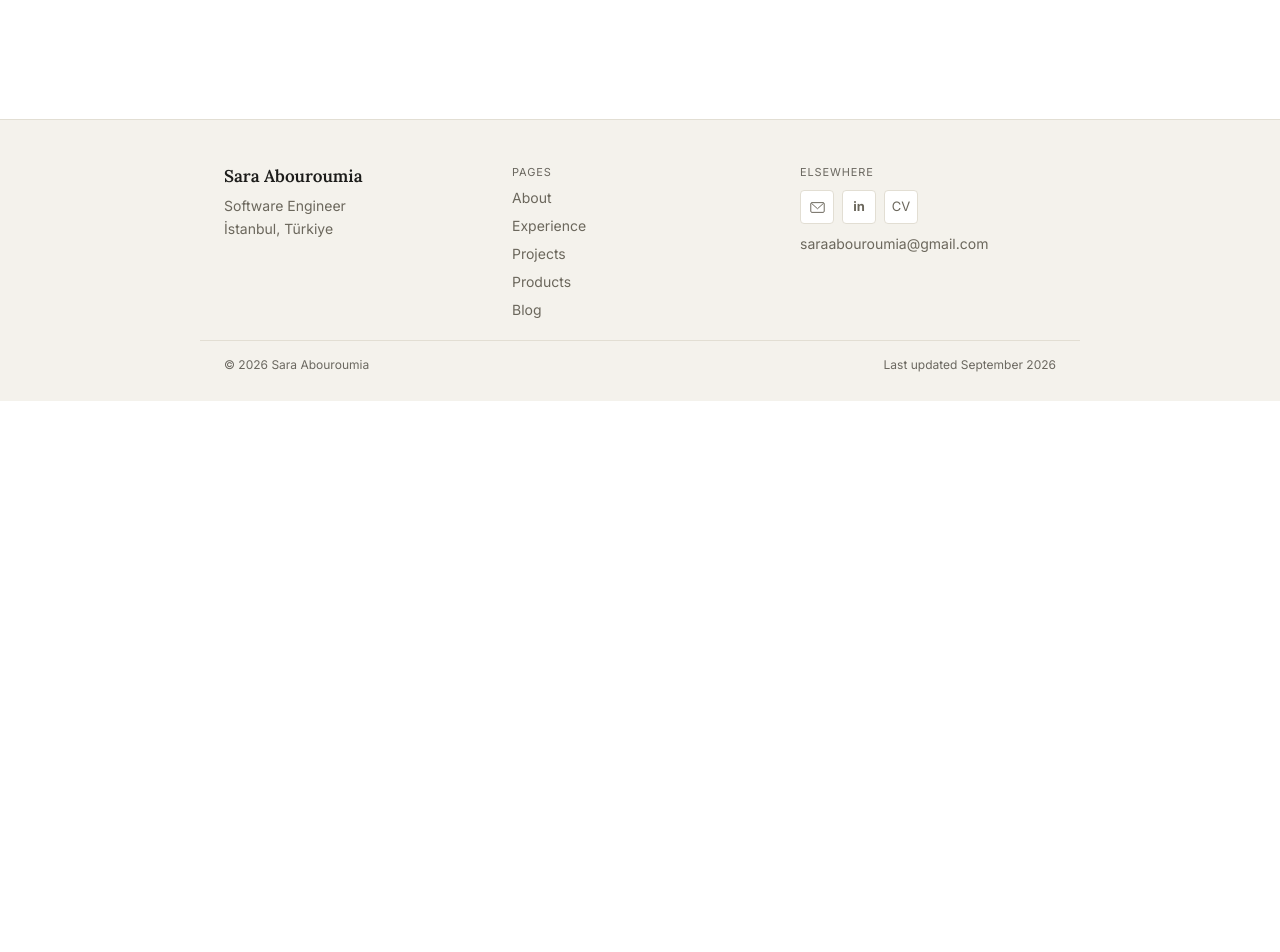
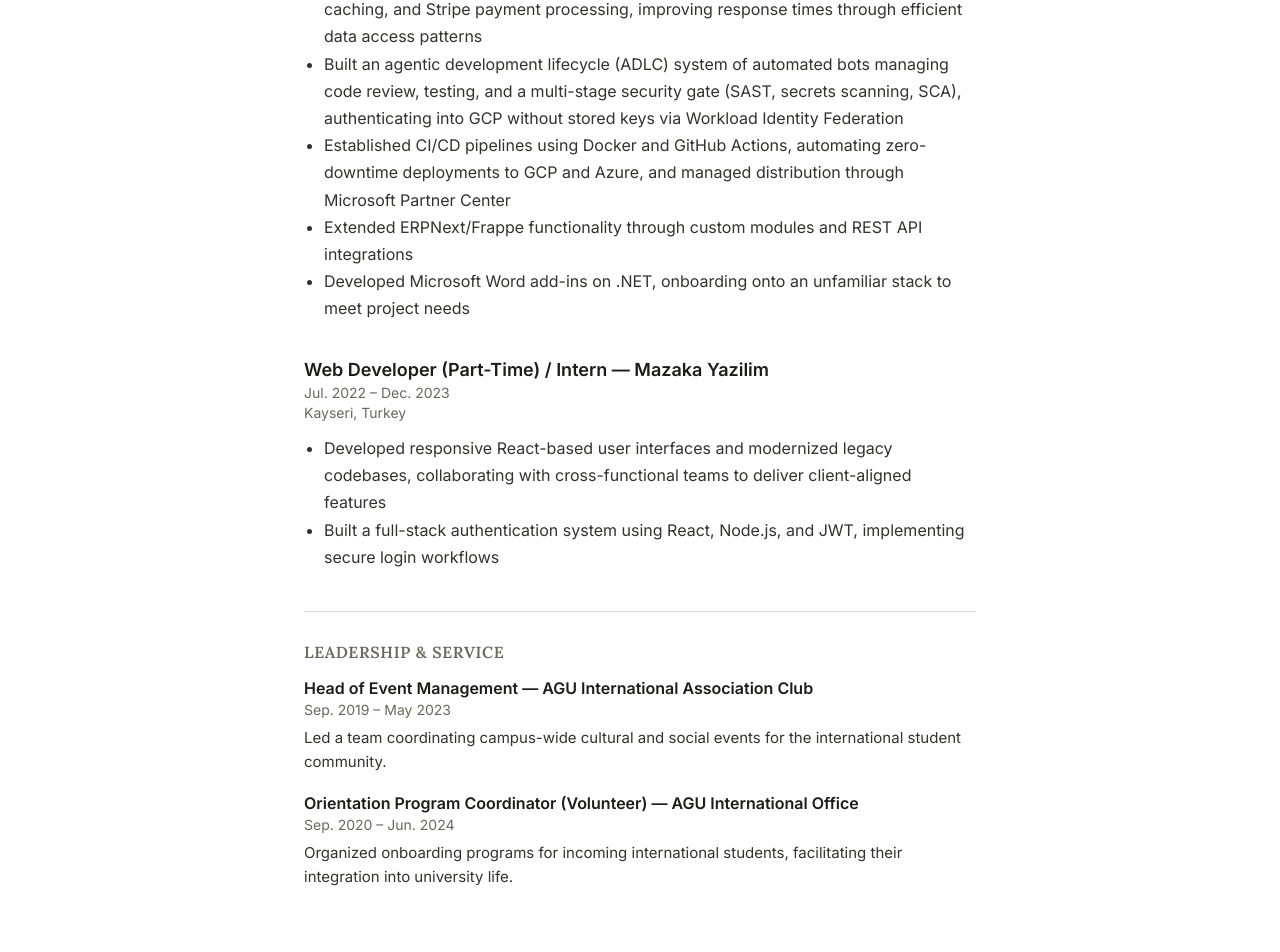
Before and after one commit to Sara-Abouroumia/sara-abouroumia.dev, a Next.js app: page /experience in a window 1280 px wide. Shown: the part 399-1351 px from the top of the page. Before the commit the page ends 800 px from the top, so only its background shows below. Built offline with nearby package versions, Linux system fonts and the light colour scheme.

Commit message:
Build Experience page and shared section primitives

```diff
--- a/src/app/experience/page.tsx
+++ b/src/app/experience/page.tsx
@@ -1,3 +1,50 @@
-export default function Page() {
-  return <h1 className="font-serif text-[30px] font-semibold">Experience</h1>;
+import type { Metadata } from "next";
+import { EntryHeading, PageTitle, Section } from "@/components/section";
+import { roles, service } from "@/content/experience";
+
+export const metadata: Metadata = {
+  title: "Experience",
+  description:
+    "Software engineering roles at Nextarp and Mazaka Yazilim, plus university leadership and volunteering.",
+};
+
+export default function ExperiencePage() {
+  return (
+    <div>
+      <PageTitle>Experience</PageTitle>
+
+      {roles.map((role) => (
+        <div key={`${role.org}-${role.start}`} className="mb-9">
+          <EntryHeading
+            title={`${role.title} — ${role.org}`}
+            meta={`${role.start} – ${role.end}`}
+          />
+          <p className="mb-3 text-sm text-muted">{role.location}</p>
+          <ul className="list-disc pl-5 text-base leading-[1.7] text-text-soft">
+            {role.bullets.map((b) => (
+              <li key={b}>{b}</li>
+            ))}
+          </ul>
+        </div>
+      ))}
+
+      <Section title="Leadership & Service" className="mt-10">
+        {service.map((s, i) => (
+          <div
+            key={`${s.org}-${s.start}`}
+            className={i < service.length - 1 ? "mb-[18px]" : ""}
+          >
+            <EntryHeading
+              title={`${s.title} — ${s.org}`}
+              meta={`${s.start} – ${s.end}`}
+              size="text-base"
+            />
+            <p className="mt-1.5 text-[15px] leading-relaxed text-text-soft">
+              {s.summary}
+            </p>
+          </div>
+        ))}
+      </Section>
+    </div>
+  );
 }
--- a/src/components/section.tsx
+++ b/src/components/section.tsx
@@ -1,28 +1,20 @@
 import type { ReactNode } from "react";
 
 /**
- * The repeating page section from the design: a rule across the top, then a
- * small uppercase serif heading, then content.
- *
- * `first` drops the top border for the section that opens a page.
+ * The repeating page section from the design: a rule across the top, a small
+ * uppercase serif heading, then content.
  */
 export function Section({
   title,
   children,
-  first = false,
+  className = "",
 }: {
   title: string;
   children: ReactNode;
-  first?: boolean;
+  className?: string;
 }) {
   return (
-    <section
-      className={
-        first
-          ? "mt-10"
-          : "mt-8 border-t border-border pt-7 first:mt-0 first:border-0 first:pt-0"
-      }
-    >
+    <section className={`mt-8 border-t border-border pt-7 ${className}`}>
       <h2 className="mb-3.5 font-serif text-base font-semibold uppercase tracking-[0.04em] text-muted">
         {title}
       </h2>
@@ -30,3 +22,37 @@ export function Section({
     </section>
   );
 }
+
+/** The h1 used at the top of every page except the home page. */
+export function PageTitle({ children }: { children: ReactNode }) {
+  return (
+    <h1 className="mb-9 font-serif text-[30px] font-semibold">{children}</h1>
+  );
+}
+
+/**
+ * Title-and-date row for a role or project.
+ *
+ * Deliberately stacked (column, not space-between). The design chat hit a bug
+ * where a long title wrapping in a space-between row swallowed the gap beneath
+ * it and overlapped the next block. Stacking removes that whole class of bug
+ * rather than tuning margins around it.
+ */
+export function EntryHeading({
+  title,
+  meta,
+  as: Tag = "h3",
+  size = "text-lg",
+}: {
+  title: string;
+  meta: string;
+  as?: "h2" | "h3";
+  size?: string;
+}) {
+  return (
+    <div className="flex flex-col gap-0.5">
+      <Tag className={`${size} font-semibold leading-tight`}>{title}</Tag>
+      <span className="text-sm text-muted">{meta}</span>
+    </div>
+  );
+}
--- /dev/null
+++ b/src/content/experience.ts
@@ -0,0 +1,64 @@
+export type Role = {
+  title: string;
+  org: string;
+  start: string;
+  end: string;
+  location: string;
+  bullets: string[];
+};
+
+export type Service = {
+  title: string;
+  org: string;
+  start: string;
+  end: string;
+  summary: string;
+};
+
+export const roles: Role[] = [
+  {
+    title: "Software Engineer",
+    org: "Nextarp",
+    start: "Jun. 2024",
+    end: "Present",
+    location: "Remote · Netherlands",
+    bullets: [
+      "Architected and deployed full-stack web and mobile applications using Spring Boot, React, and React Native, serving production traffic for training management and ERP systems",
+      "Engineered backend microservices with Spring Boot integrating MySQL, Redis caching, and Stripe payment processing, improving response times through efficient data access patterns",
+      "Built an agentic development lifecycle (ADLC) system of automated bots managing code review, testing, and a multi-stage security gate (SAST, secrets scanning, SCA), authenticating into GCP without stored keys via Workload Identity Federation",
+      "Established CI/CD pipelines using Docker and GitHub Actions, automating zero-downtime deployments to GCP and Azure, and managed distribution through Microsoft Partner Center",
+      "Extended ERPNext/Frappe functionality through custom modules and REST API integrations",
+      "Developed Microsoft Word add-ins on .NET, onboarding onto an unfamiliar stack to meet project needs",
+    ],
+  },
+  {
+    title: "Web Developer (Part-Time) / Intern",
+    org: "Mazaka Yazilim",
+    start: "Jul. 2022",
+    end: "Dec. 2023",
+    location: "Kayseri, Turkey",
+    bullets: [
+      "Developed responsive React-based user interfaces and modernized legacy codebases, collaborating with cross-functional teams to deliver client-aligned features",
+      "Built a full-stack authentication system using React, Node.js, and JWT, implementing secure login workflows",
+    ],
+  },
+];
+
+export const service: Service[] = [
+  {
+    title: "Head of Event Management",
+    org: "AGU International Association Club",
+    start: "Sep. 2019",
+    end: "May 2023",
+    summary:
+      "Led a team coordinating campus-wide cultural and social events for the international student community.",
+  },
+  {
+    title: "Orientation Program Coordinator (Volunteer)",
+    org: "AGU International Office",
+    start: "Sep. 2020",
+    end: "Jun. 2024",
+    summary:
+      "Organized onboarding programs for incoming international students, facilitating their integration into university life.",
+  },
+];
```
